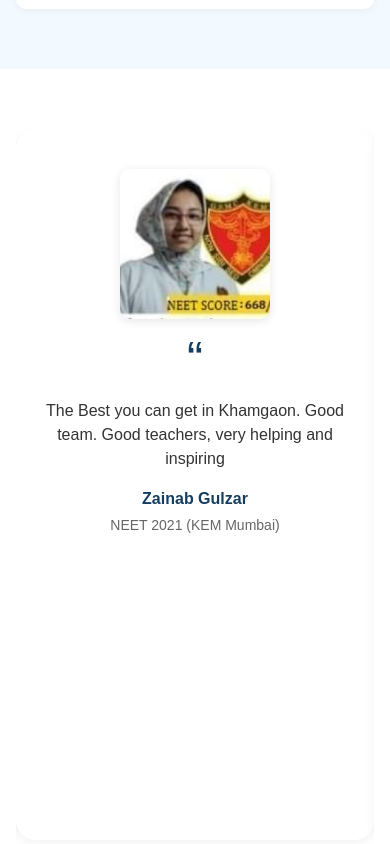
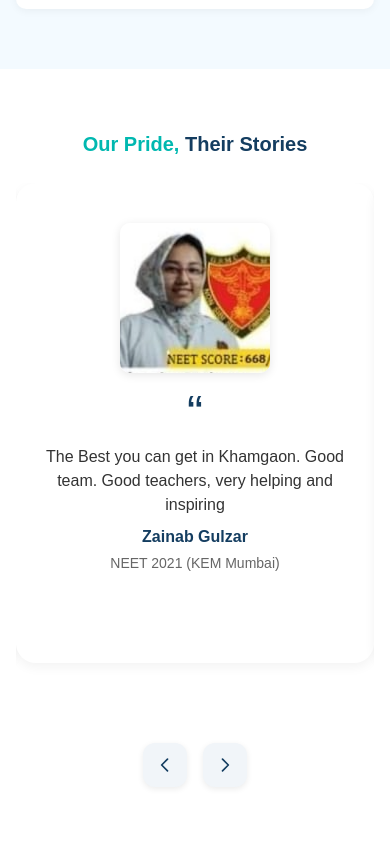
Before and after one commit to Harsh062/slp-website, a Next.js app: page / in a window 390 px wide. Shown: the part 1780-2624 px from the top of the page. Built offline with nearby package versions, Linux system fonts and the light colour scheme.

Commit message:
Fix testimonials designs

```diff
--- a/src/app/components/Testimonials.js
+++ b/src/app/components/Testimonials.js
@@ -51,6 +51,7 @@ const testimonials = [
 
 const Testimonials = () => {
   const [currentSlide, setCurrentSlide] = useState(0);
+  const [expandedIndexes, setExpandedIndexes] = useState([]);
 
   const [featuredRef, featuredSlider] = useKeenSlider({
     loop: true,
@@ -60,6 +61,12 @@ const Testimonials = () => {
       setCurrentSlide(slider.track.details.rel);
     },
   });
+
+  const toggleExpanded = (index) => {
+    setExpandedIndexes((prev) =>
+      prev.includes(index) ? prev.filter((i) => i !== index) : [...prev, index]
+    );
+  };
 
   const [thumbRef, thumbSlider] = useKeenSlider({
     loop: true,
@@ -79,6 +86,10 @@ const Testimonials = () => {
 
   return (
     <section className="testimonials-section">
+      <h2 className="testimonial-heading">
+        <span className="highlighted-word">Our Pride,</span> Their Stories
+      </h2>
+
       {/* Featured Testimonial */}
       <div ref={featuredRef} className="keen-slider featured-slider">
         {testimonials.map((t, index) => (
@@ -90,18 +101,68 @@ const Testimonials = () => {
               height={150}
               className="testimonial-photo"
             />
-            <div className="testimonial-quote">“</div>
-            <p className="testimonial-text">{t.text}</p>
+            <div className="testimonial-quote">&#8220;</div>
+
+            <p
+              className={`testimonial-text ${
+                expandedIndexes.includes(index) ? "expanded" : ""
+              }`}
+            >
+              {expandedIndexes.includes(index)
+                ? t.text
+                : t.text.slice(0, 140) + (t.text.length > 140 ? "..." : "")}
+            </p>
+            {t.text.length > 140 && (
+              <button
+                className="read-more-toggle"
+                onClick={() => toggleExpanded(index)}
+              >
+                {expandedIndexes.includes(index) ? "Read Less" : "Read More"}
+              </button>
+            )}
+
             <p className="testimonial-name">{t.name}</p>
             <p className="testimonial-course">{t.course}</p>
           </div>
         ))}
       </div>
-      {/* Mobile Arrows */}
       <div className="mobile-arrows">
-        <button onClick={() => featuredSlider.current?.prev()}>&larr;</button>
-        <button onClick={() => featuredSlider.current?.next()}>&rarr;</button>
+        <button onClick={() => featuredSlider.current?.prev()}>
+          <svg
+            xmlns="http://www.w3.org/2000/svg"
+            fill="none"
+            viewBox="0 0 24 24"
+            strokeWidth="2"
+            stroke="currentColor"
+            width="20"
+            height="20"
+          >
+            <path
+              strokeLinecap="round"
+              strokeLinejoin="round"
+              d="M15 19l-7-7 7-7"
+            />
+          </svg>
+        </button>
+        <button onClick={() => featuredSlider.current?.next()}>
+          <svg
+            xmlns="http://www.w3.org/2000/svg"
+            fill="none"
+            viewBox="0 0 24 24"
+            strokeWidth="2"
+            stroke="currentColor"
+            width="20"
+            height="20"
+          >
+            <path
+              strokeLinecap="round"
+              strokeLinejoin="round"
+              d="M9 5l7 7-7 7"
+            />
+          </svg>
+        </button>
       </div>
+
       <div className="testimonial-thumbnails">
         {/* Thumbnails Carousel (Bottom) */}
         <div ref={thumbRef} className="keen-slider testimonial-grid">
--- a/src/app/globals.css
+++ b/src/app/globals.css
@@ -183,6 +183,18 @@ button.carousel-arrow:hover {
   font-size: 15px;
   color: #444;
   font-weight: 500;
+}
+
+.testimonial-heading {
+  font-size: 20px;
+  font-weight: 700;
+  text-align: center;
+  margin-bottom: 24px;
+  color: var(--primary-color);
+}
+
+.testimonial-heading .highlighted-word {
+  color: var(--accent-color);
 }
 
 .carousel-slide {
@@ -397,23 +409,32 @@ button.carousel-arrow:hover {
   position: relative;
 }
 
-.testimonial-photo {
-  border-radius: 12px;
-  margin-bottom: 20px;
-  object-fit: cover;
-}
-
 .testimonial-quote {
   font-size: 48px;
   color: var(--primary-color);
+  margin-bottom: 8px;
   line-height: 1;
-  margin-bottom: 16px;
 }
 
 .testimonial-text {
   font-size: 16px;
   color: #333;
-  margin-bottom: 16px;
+  margin-bottom: 8px;
+  transition: max-height 0.3s ease;
+}
+
+.read-more-toggle {
+  background: none;
+  border: none;
+  color: var(--accent-color);
+  font-size: 14px;
+  cursor: pointer;
+  text-align: center;
+  margin-top: 4px;
+}
+
+.read-more-toggle:hover {
+  text-decoration: underline;
 }
 
 .testimonial-name {
@@ -457,12 +478,14 @@ button.carousel-arrow:hover {
   flex-shrink: 0;
 }
 
-.testimonial-photo {
-  border-radius: 12px;
+.featured-testimonial .testimonial-photo {
   width: 150px !important;
   height: 150px !important;
   object-fit: cover;
+  object-position: center top;
+  border-radius: 12px;
   margin-bottom: 16px;
+  box-shadow: 0 2px 6px rgba(0, 0, 0, 0.08);
 }
 
 .dots {
@@ -738,21 +761,24 @@ button.hamburger span {
   }
 
   .mobile-arrows button {
-    width: 36px;
-    height: 36px;
-    background: rgba(0, 0, 0, 0.15);
-    color: white;
+    width: 44px;
+    height: 44px;
+    background: #f1f5f9; /* light gray bg */
+    color: var(--primary-color);
     border: none;
-    border-radius: 50%;
+    border-radius: 12px;
     font-size: 16px;
     cursor: pointer;
-    transition: background-color 0.3s ease;
+    box-shadow: 0 2px 6px rgba(0, 0, 0, 0.08);
     display: flex;
     justify-content: center;
     align-items: center;
+    transition: background-color 0.3s ease, transform 0.2s ease;
   }
 
   .mobile-arrows button:hover {
-    background: rgba(0, 0, 0, 0.3);
+    background-color: var(--accent-color);
+    color: white;
+    transform: scale(1.05);
   }
 }
```
